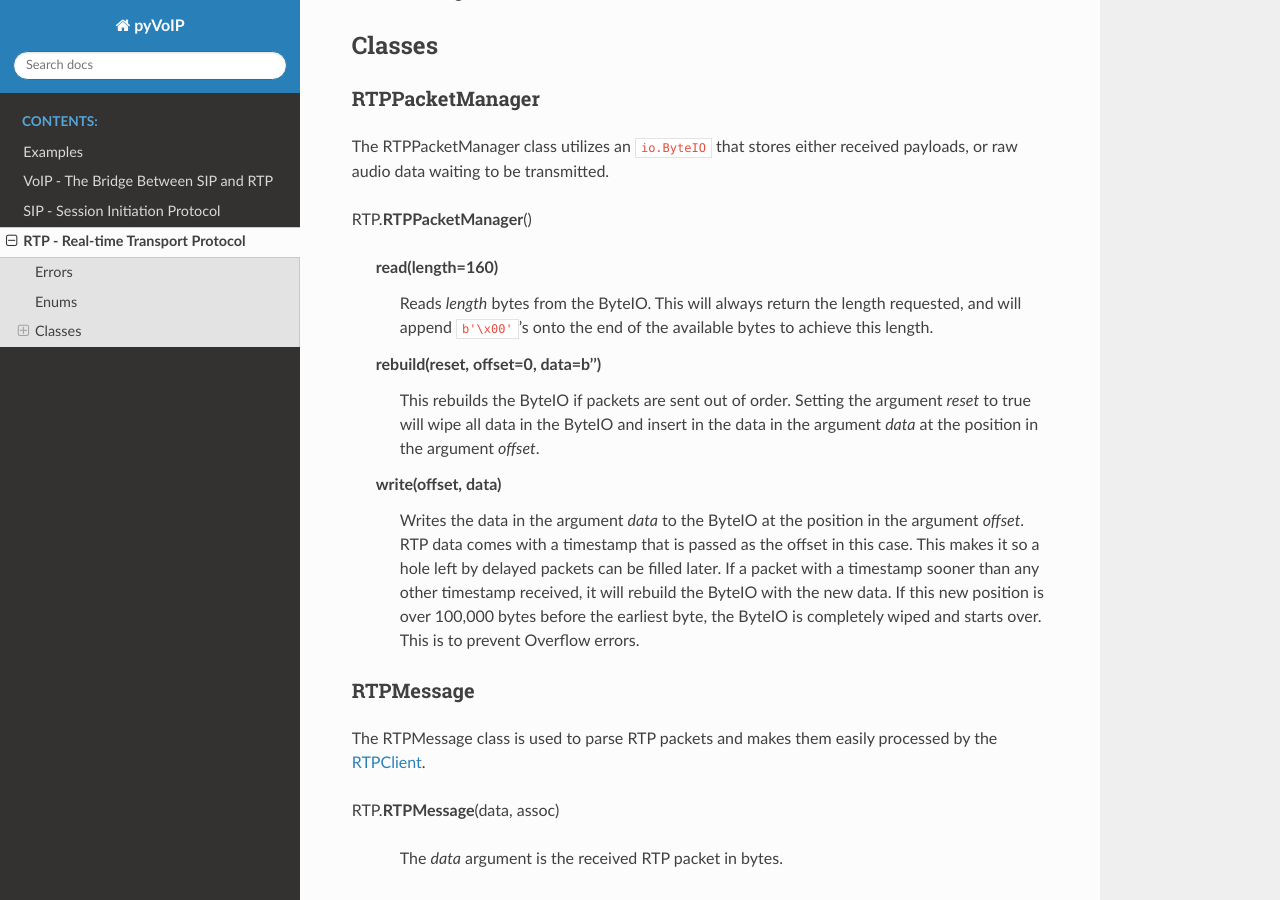
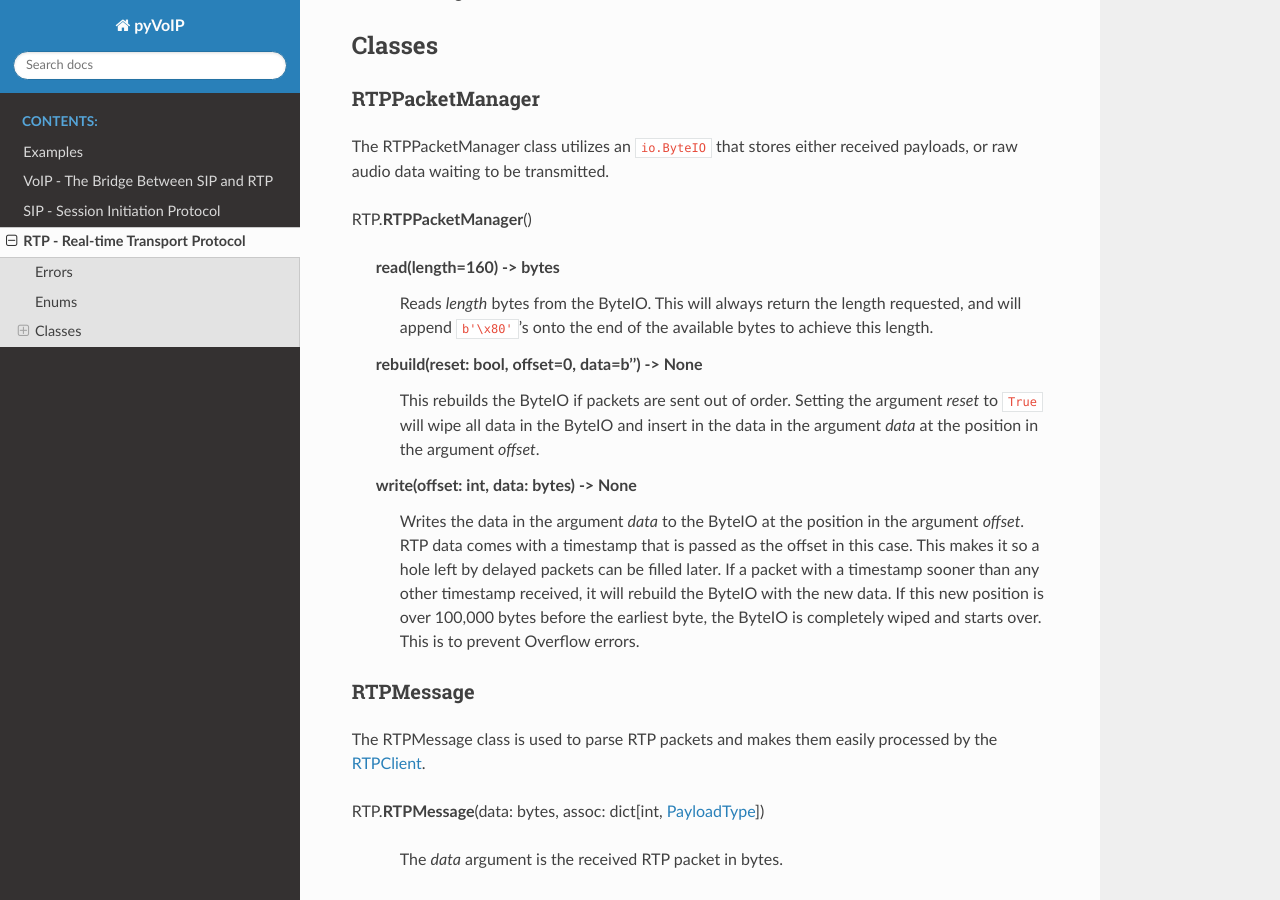
Before and after one commit to tayler6000/pyVoIP, a Sphinx documentation site: the page built from docs/RTP.rst, in a window 1280 px wide and 900 px high, scrolled down 2807 px. Built offline with Sphinx 7.4.7 and the Read the Docs theme 2.0.0, drawn with Linux system fonts in a browser that asks for light colours; some of the changed text lies outside the part shown.

Commit message:
Started type annotations on RTP.rst

```diff
--- a/docs/RTP.rst
+++ b/docs/RTP.rst
@@ -1,14 +1,14 @@
 RTP - Real-time Transport Protocol
 ###################################
 
-The RTP module recives and transmits, sound and phone-event data for a particular phone call.
+The RTP module recives and transmits sound and phone-event data for a particular phone call.
 
 The RTP module has two methods that are used by various classes for packet parsing.
 
-RTP.\ **byte_to_bits**\ (byte)
+RTP.\ **byte_to_bits**\ (byte: bytes) -> str
   This method converts a single byte into an eight character string of ones and zeros.  The *byte* argument must be a single byte.
 
-RTP.\ **add_bytes**\ (bytes)
+RTP.\ **add_bytes**\ (bytes: bytes) -> int
   This method takes multiple bytes and adds them together into an integer.
 
 Errors
@@ -102,13 +102,13 @@ The RTPPacketManager class utilizes an ``io.ByteIO`` that stores either received
 
 RTP.\ **RTPPacketManager**\ ()
 
-  **read**\ (length=160)
-    Reads *length* bytes from the ByteIO.  This will always return the length requested, and will append ``b'\x00'``'s onto the end of the available bytes to achieve this length.
+  **read**\ (length=160) -> bytes
+    Reads *length* bytes from the ByteIO.  This will always return the length requested, and will append ``b'\x80'``'s onto the end of the available bytes to achieve this length.
 
-  **rebuild**\ (reset, offset=0, data=b'')
-    This rebuilds the ByteIO if packets are sent out of order.  Setting the argument *reset* to true will wipe all data in the ByteIO and insert in the data in the argument *data* at the position in the argument *offset*.
+  **rebuild**\ (reset: bool, offset=0, data=b'') -> None
+    This rebuilds the ByteIO if packets are sent out of order.  Setting the argument *reset* to ``True`` will wipe all data in the ByteIO and insert in the data in the argument *data* at the position in the argument *offset*.
 
-  **write**\ (offset, data)
+  **write**\ (offset: int, data: bytes) -> None
     Writes the data in the argument *data* to the ByteIO at the position in the argument *offset*.  RTP data comes with a timestamp that is passed as the offset in this case.  This makes it so a hole left by delayed packets can be filled later.  If a packet with a timestamp sooner than any other timestamp received, it will rebuild the ByteIO with the new data.  If this new position is over 100,000 bytes before the earliest byte, the ByteIO is completely wiped and starts over.  This is to prevent Overflow errors.
 
 .. _RTPMessage:
@@ -118,7 +118,7 @@ RTPMessage
 
 The RTPMessage class is used to parse RTP packets and makes them easily processed by the :ref:`RTPClient`.
 
-RTP.\ **RTPMessage**\ (data, assoc)
+RTP.\ **RTPMessage**\ (data: bytes, assoc: dict[int, :ref:`PayloadType<payload-type>`])
 
     The *data* argument is the received RTP packet in bytes.
 
@@ -159,10 +159,10 @@ RTP.\ **RTPMessage**\ (data, assoc)
     RTPMessage.\ **raw**
       This attribute is the unparsed version of the *data* argument, in bytes.
 
-  **summary**\ ()
+  **summary**\ () -> str
     This method returns a string representation of the RTP packet excluding the payload.
 
-  **parse**\ (data)
+  **parse**\ (data: bytes) -> None
     This method is called by the initialization of the class.  It determines the RTP version, whether the packet has padding, has a header extension, and other information about the backet.
 
 .. _RTPClient:
```
Also changed, not shown: other parts of docs/RTP.rst (+1 -1 lines).
